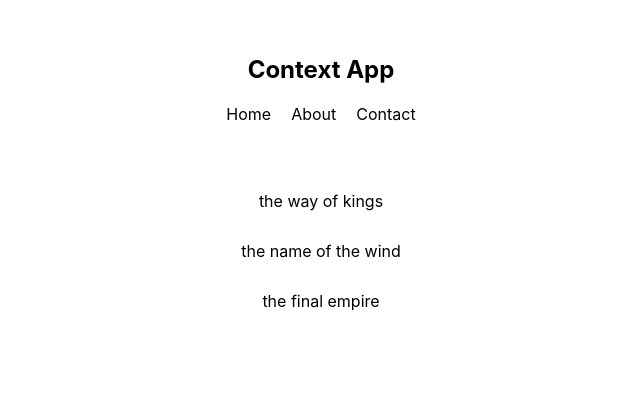
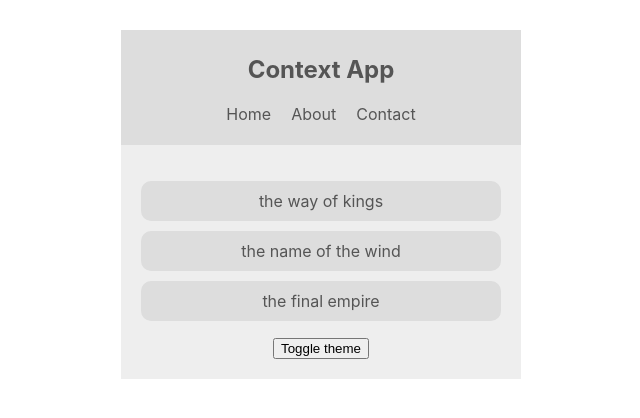
Before and after one commit to Sai-Manikanta/todo-react-context, a React (Create React App) app: page / in a window 1280 px wide. Shown: the top 418 px of the page, without its empty margins (319-959 px from the left). Built offline with nearby package versions, Linux system fonts and the light colour scheme.

Commit message:
Updaing context data

```diff
--- a/src/components/BookList.js
+++ b/src/components/BookList.js
@@ -1,14 +1,22 @@
 import React, { Component } from 'react';
+import { ThemeContext } from '../contexts/ThemeContext';
+import ToggleThemeButton from './ToggleThemeButton';
 
 class BookList extends Component {
+  static contextType = ThemeContext;
+
   render() {
+    const { isLightTheme, light, dark } = this.context;
+    const theme = isLightTheme ? light : dark;
+
     return (
-      <div className="book-list">
+      <div className="book-list" style={{ color: theme.syntax, background: theme.bg }}>
         <ul>
-          <li>the way of kings</li>
-          <li>the name of the wind</li>
-          <li>the final empire</li>
+          <li style={{ background: theme.ui }}>the way of kings</li>
+          <li style={{ background: theme.ui }}>the name of the wind</li>
+          <li style={{ background: theme.ui }}>the final empire</li>
         </ul>
+        <ToggleThemeButton />
       </div>
     );
   }
--- a/src/components/NavBar.js
+++ b/src/components/NavBar.js
@@ -1,9 +1,15 @@
 import React, { Component } from 'react';
+import { ThemeContext } from '../contexts/ThemeContext';
 
 class Navbar extends Component {
+  static contextType = ThemeContext;
+
   render() {
+    const { isLightTheme, light, dark } = this.context;
+    const theme = isLightTheme ? light : dark;
+
     return (
-      <nav>
+      <nav style={{ background: theme.ui, color: theme.syntax }}>
         <h1>Context App</h1>
         <ul>
           <li>Home</li>
--- /dev/null
+++ b/src/components/ToggleThemeButton.js
@@ -0,0 +1,16 @@
+import React, { Component } from 'react';
+import { ThemeContext } from '../contexts/ThemeContext'
+
+class ToggleThemeButton extends Component {
+    static contextType = ThemeContext;
+
+    render() {
+        const { toggleTheme } = this.context;
+
+        return (
+            <button onClick={toggleTheme}>Toggle theme</button>
+        );
+    }
+}
+
+export default ToggleThemeButton;
--- a/src/contexts/ThemeContext.js
+++ b/src/contexts/ThemeContext.js
@@ -9,9 +9,13 @@
         dark: { syntax: '#ddd', ui: '#333', bg: '#555'}
     }
 
+    toggleTheme = () => {
+        this.setState({ isLightTheme: !this.state.isLightTheme })
+    }
+
     render() {
         return (
-            <ThemeContext.Provider value={{...this.state}}>
+            <ThemeContext.Provider value={{...this.state, toggleTheme: this.toggleTheme }}>
                 {this.props.children}
             </ThemeContext.Provider>
         );
```
